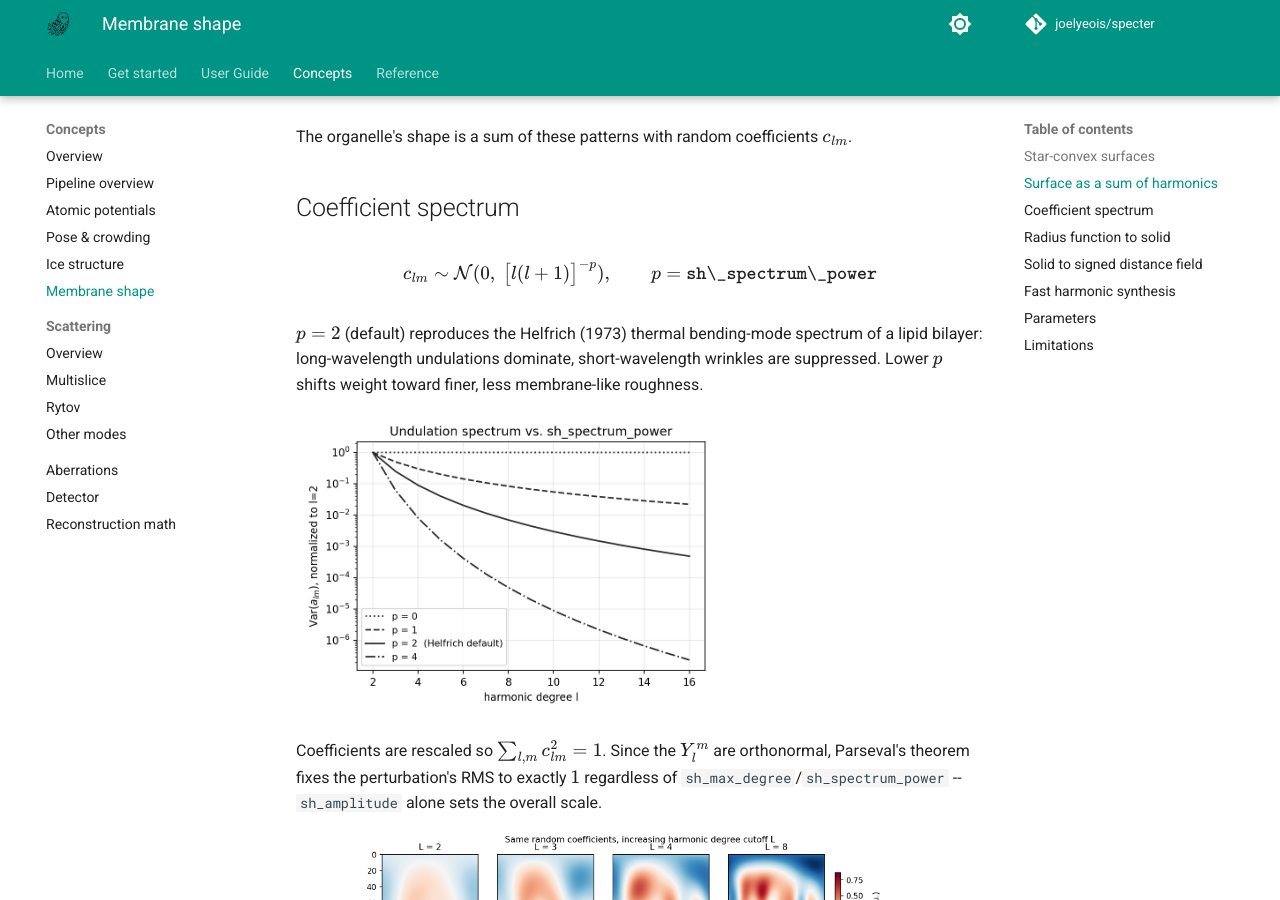
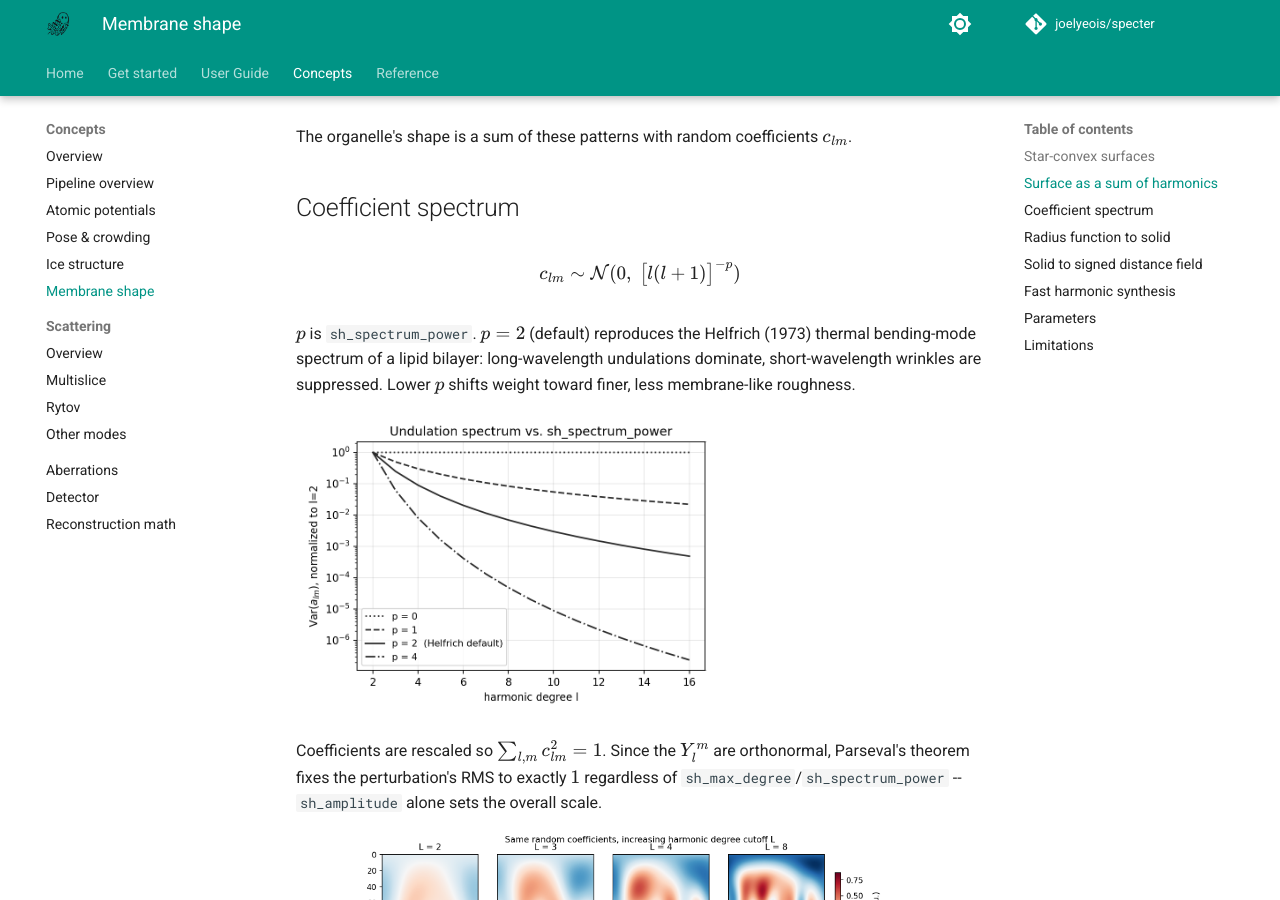
Before and after one commit to joelyeois/specter, an MkDocs documentation site: the page built from docs/concepts/membrane-shape.md, in a window 1280 px wide and 900 px high, scrolled down 1698 px. Built offline with MkDocs 1.6.1 and Material for MkDocs 9.7.7, drawn with Linux system fonts in a browser that asks for light colours; comment, search, counter and statistics services are not loaded.

Commit message:
Fix broken LaTeX escape in membrane-shape doc
\texttt{sh\_spectrum\_power} rendered its backslash-underscore escapes
literally under MathJax instead of producing an underscore. Move the
parameter name out of the math block into a plain markdown code span.

Co-Authored-By: Claude Sonnet 5 <noreply@anthropic.com>
Claude-Session: https://claude.ai/code/session_01CvS6YMo5GTtEzq891a16Ui

```diff
--- a/docs/concepts/membrane-shape.md
+++ b/docs/concepts/membrane-shape.md
@@ -50,10 +50,10 @@ The organelle's shape is a sum of these patterns with random coefficients
 ## Coefficient spectrum
 
 \[
-c_{lm} \sim \mathcal{N}\!\left(0,\ \big[l(l+1)\big]^{-p}\right), \qquad p = \texttt{sh\_spectrum\_power}
+c_{lm} \sim \mathcal{N}\!\left(0,\ \big[l(l+1)\big]^{-p}\right)
 \]
 
-\(p = 2\) (default) reproduces the Helfrich (1973) thermal bending-mode
+\(p\) is `sh_spectrum_power`. \(p = 2\) (default) reproduces the Helfrich (1973) thermal bending-mode
 spectrum of a lipid bilayer: long-wavelength undulations dominate,
 short-wavelength wrinkles are suppressed. Lower \(p\) shifts weight toward
 finer, less membrane-like roughness.
```
